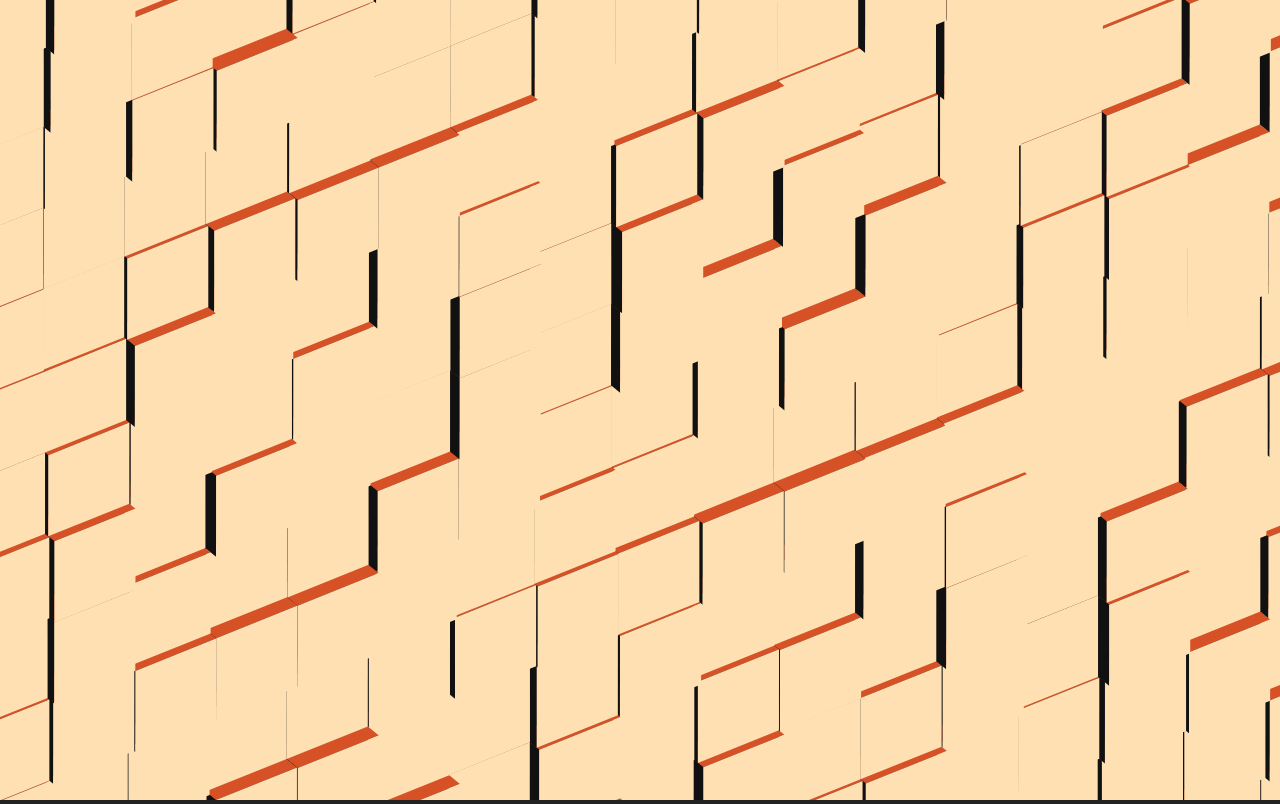
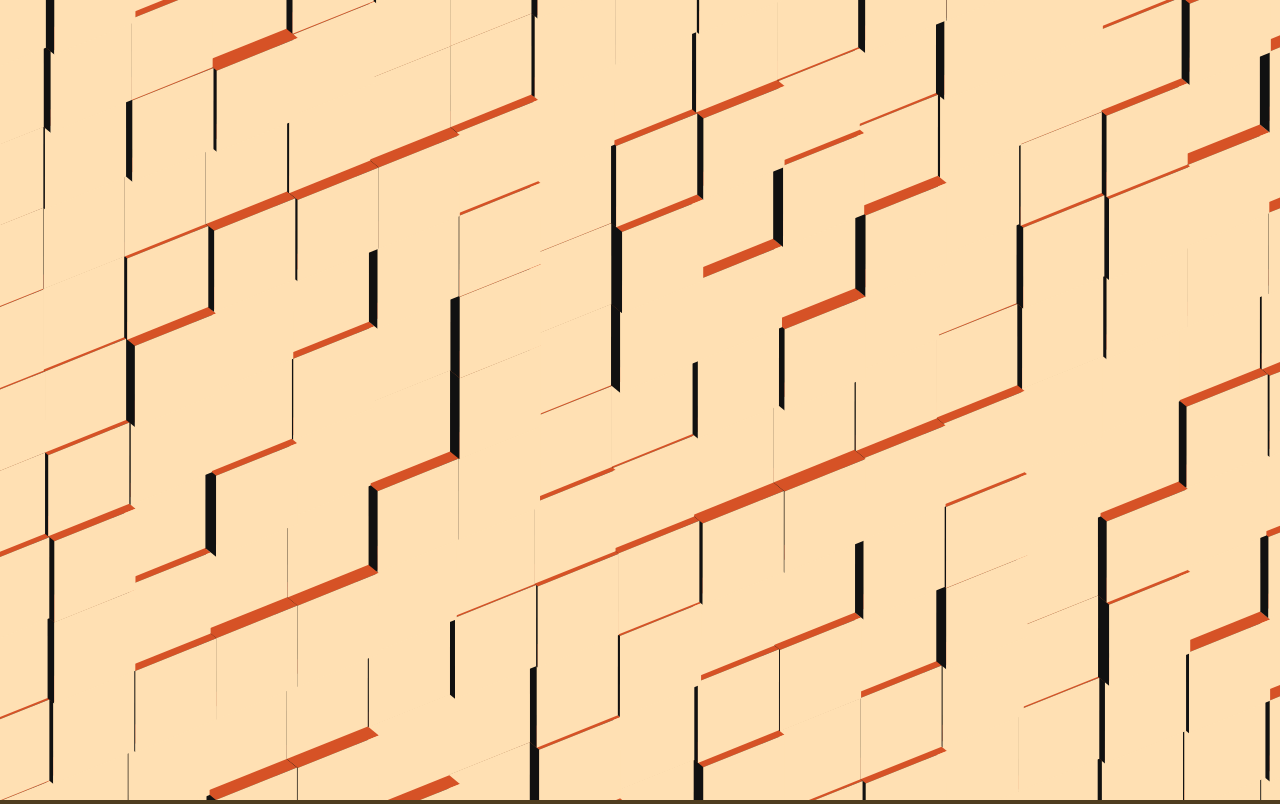
Before and after one commit to luciopaiva/escher, a plain HTML site: page index.html in a window 1280 px wide. Drawn offline with Linux system fonts and the light colour scheme.

Commit message:
New background color

```diff
--- a/index.html
+++ b/index.html
@@ -5,7 +5,7 @@
     <title>Escher</title>
     <style>
         body {
-            background-color: #222;
+            background-color: #4f3d20;
             padding: 0;
             margin: 0;
             overflow: hidden;
```
